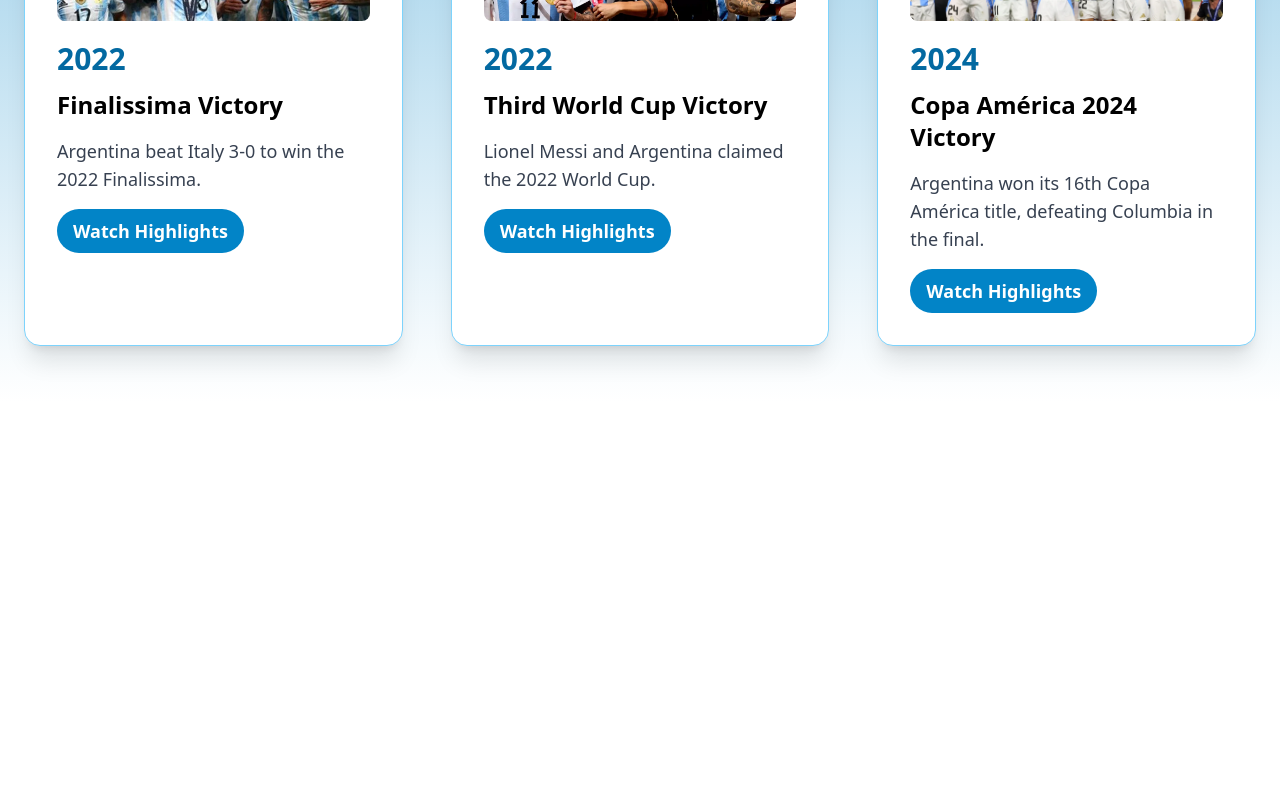
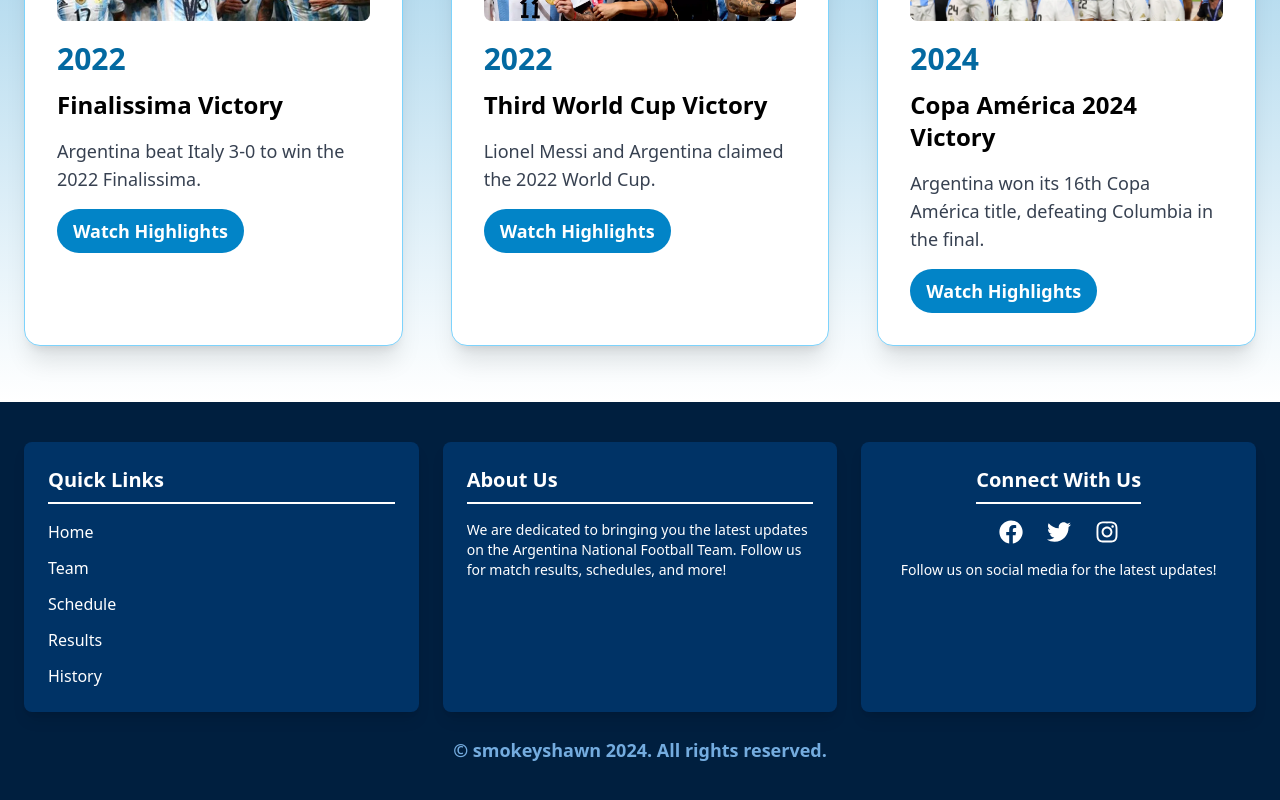
Before and after one commit to smokeyshawn18/ARG, a React (Vite) app: page /History in a window 1280 px wide. Shown: the part 1146-1946 px from the top of the page. Before the commit the page ends 1548 px from the top, so only its background shows below. Built offline with nearby package versions, Linux system fonts and the light colour scheme.

Commit message:
Footeradded

```diff
--- a/package.json
+++ b/package.json
@@ -15,7 +15,8 @@
     "react": "^18.3.1",
     "react-dom": "^18.3.1",
     "react-icons": "^5.3.0",
-    "react-router-dom": "^6.26.2"
+    "react-router-dom": "^6.26.2",
+    "react-scroll": "^1.9.0"
   },
   "devDependencies": {
     "@eslint/js": "^9.9.0",
--- a/src/App.jsx
+++ b/src/App.jsx
@@ -2,7 +2,7 @@ import Home from "./components/Home";
 import Navbar from "./components/Navbar";
 import { BrowserRouter as Router, Routes, Route } from "react-router-dom";
 import Team from "./components/Team";
-
+import Footer from "./components/Footer";
 import Fixture from "./components/Fixture";
 import History from "./components/History";
 import Results from "./components/Results";
@@ -10,15 +10,19 @@ import Results from "./components/Results";
 function App() {
   return (
     <Router>
+      <div className="flex flex-col min-h-screen">
         <Navbar />
+        <div className="flex-grow">
           <Routes>
             <Route path="/" element={<Home />} />
-        <Route path="/Team" element={<Team />} />{" "}
+            <Route path="/team" element={<Team />} />
             <Route path="/schedule" element={<Fixture />} />
             <Route path="/results" element={<Results />} />
-        <Route path="/History" element={<History />} />
+            <Route path="/history" element={<History />} />
           </Routes>
-      {/* <Footer /> */}
+        </div>
+        <Footer />
+      </div>
     </Router>
   );
 }
--- /dev/null
+++ b/src/components/Footer.jsx
@@ -0,0 +1,84 @@
+import { FaFacebook, FaTwitter, FaInstagram } from "react-icons/fa";
+import { NavLink } from "react-router-dom";
+
+const Footer = () => {
+  return (
+    <footer className="bg-[#001f3f] text-white py-10">
+      <div className="container mx-auto px-6">
+        <div className="grid grid-cols-1 md:grid-cols-3 gap-6">
+          {/* Quick Links Box */}
+          <div className="bg-[#003366] rounded-lg shadow-lg p-6">
+            <h3 className="font-bold text-xl mb-4 border-b-2 border-white pb-2">
+              Quick Links
+            </h3>
+            <ul className="space-y-3">
+              {["Home", "Team", "Schedule", "Results", "History"].map(
+                (link) => (
+                  <li key={link}>
+                    <NavLink
+                      to={`/${link.toLowerCase()}`}
+                      className="block text-white hover:text-[#74acdf] hover:underline transition"
+                      onClick={() => window.scrollTo(0, 0)}
+                    >
+                      {link}
+                    </NavLink>
+                  </li>
+                )
+              )}
+            </ul>
+          </div>
+
+          {/* About Section */}
+          <div className="bg-[#003366] rounded-lg shadow-lg p-6">
+            <h3 className="font-bold text-xl mb-4 border-b-2 border-white pb-2">
+              About Us
+            </h3>
+            <p className="text-sm">
+              We are dedicated to bringing you the latest updates on the
+              Argentina National Football Team. Follow us for match results,
+              schedules, and more!
+            </p>
+          </div>
+
+          {/* Social Media Links */}
+          <div className="bg-[#003366] rounded-lg shadow-lg p-6 flex flex-col items-center">
+            <h3 className="font-bold text-xl mb-4 border-b-2 border-white pb-2">
+              Connect With Us
+            </h3>
+            <div className="flex justify-center space-x-6 mb-4">
+              <a
+                href="#"
+                className="text-white hover:text-[#74acdf] text-2xl transition"
+              >
+                <FaFacebook />
+              </a>
+              <a
+                href="#"
+                className="text-white hover:text-[#74acdf] text-2xl transition"
+              >
+                <FaTwitter />
+              </a>
+              <a
+                href="https://www.instagram.com/shudarsan25"
+                target="blank"
+                className="text-white hover:text-[#74acdf] text-2xl transition"
+              >
+                <FaInstagram />
+              </a>
+            </div>
+            <p className="text-sm text-center">
+              Follow us on social media for the latest updates!
+            </p>
+          </div>
+        </div>
+
+        {/* Copyright Info */}
+        <div className="text-center text-lg font-bold text-[#74acdf] mt-6">
+          <p>© smokeyshawn 2024. All rights reserved.</p>
+        </div>
+      </div>
+    </footer>
+  );
+};
+
+export default Footer;
--- a/src/main.jsx
+++ b/src/main.jsx
@@ -9,6 +9,7 @@ import Team from "./components/Team.jsx";
 import Fixture from "./components/Fixture.jsx";
 import History from "./components/History.jsx";
 import Results from "./components/Result.jsx";
+import Footer from "./components/Footer.jsx";
 
 createRoot(document.getElementById("root")).render(
   <StrictMode>
@@ -26,6 +27,7 @@ createRoot(document.getElementById("root")).render(
         {/* Add more routes as needed */}
       </Routes>
       {/* <Footer /> */}
+      <Footer />
     </Router>
   </StrictMode>
 );
```
Also changed, not shown: 1 other file (tests, documents, lock files or other folders). Lines whose indentation alone changed are shown as unchanged.
